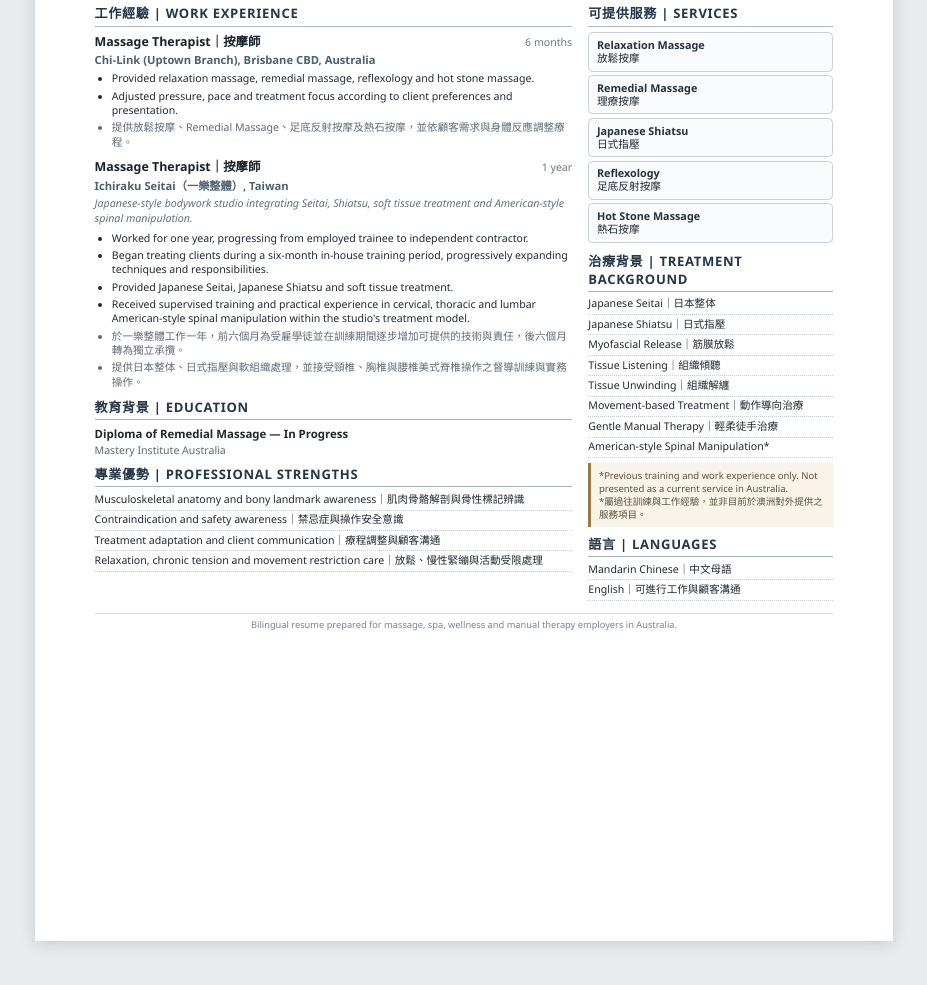
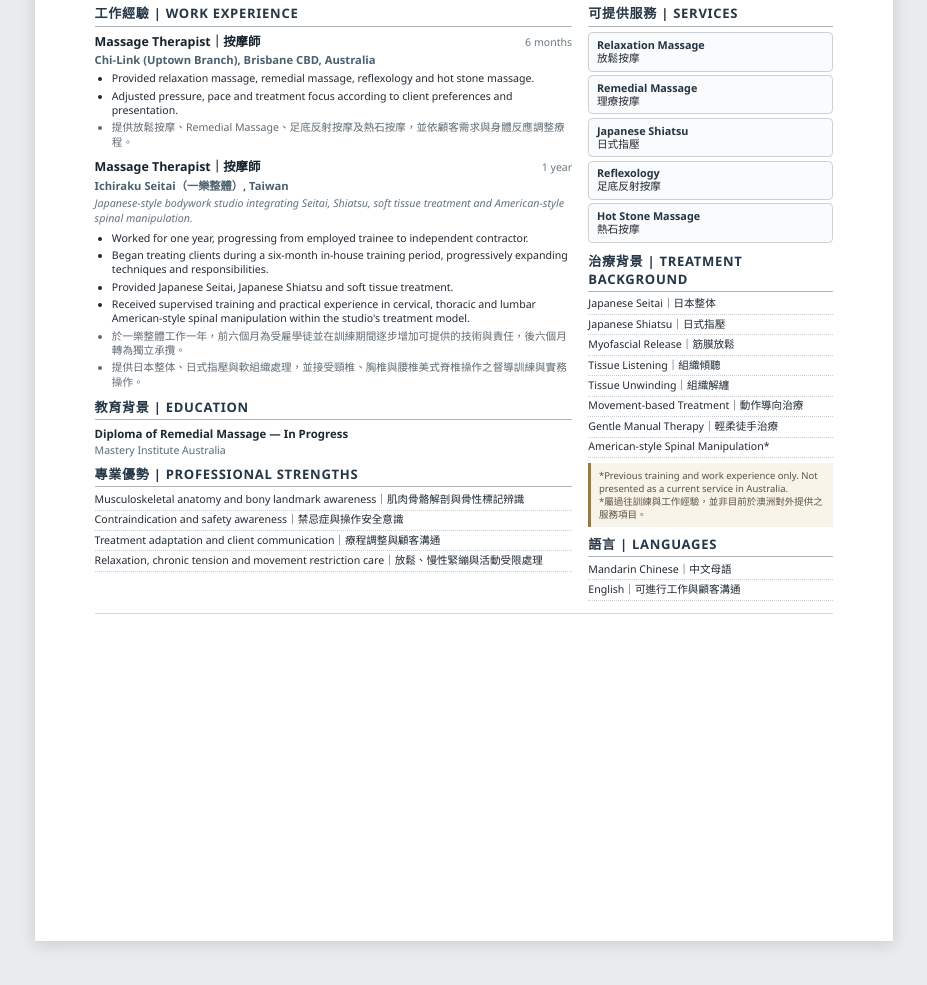
Before and after one commit to rover9090/massage-therapist-resume, a plain HTML site: page index.html in a window 1280 px wide. Shown: the part 295-1280 px from the top of the page, without its empty margins (176-1103 px from the left). Drawn offline with Linux system fonts and the light colour scheme.

Commit message:
doc: remove footer

```diff
--- a/index.html
+++ b/index.html
@@ -376,7 +376,6 @@
   </div>
 
   <div class="footer">
-    Bilingual resume prepared for massage, spa, wellness and manual therapy employers in Australia.
   </div>
 
 </div>
```
Also changed, not shown: en.html (+0 -1 lines).
